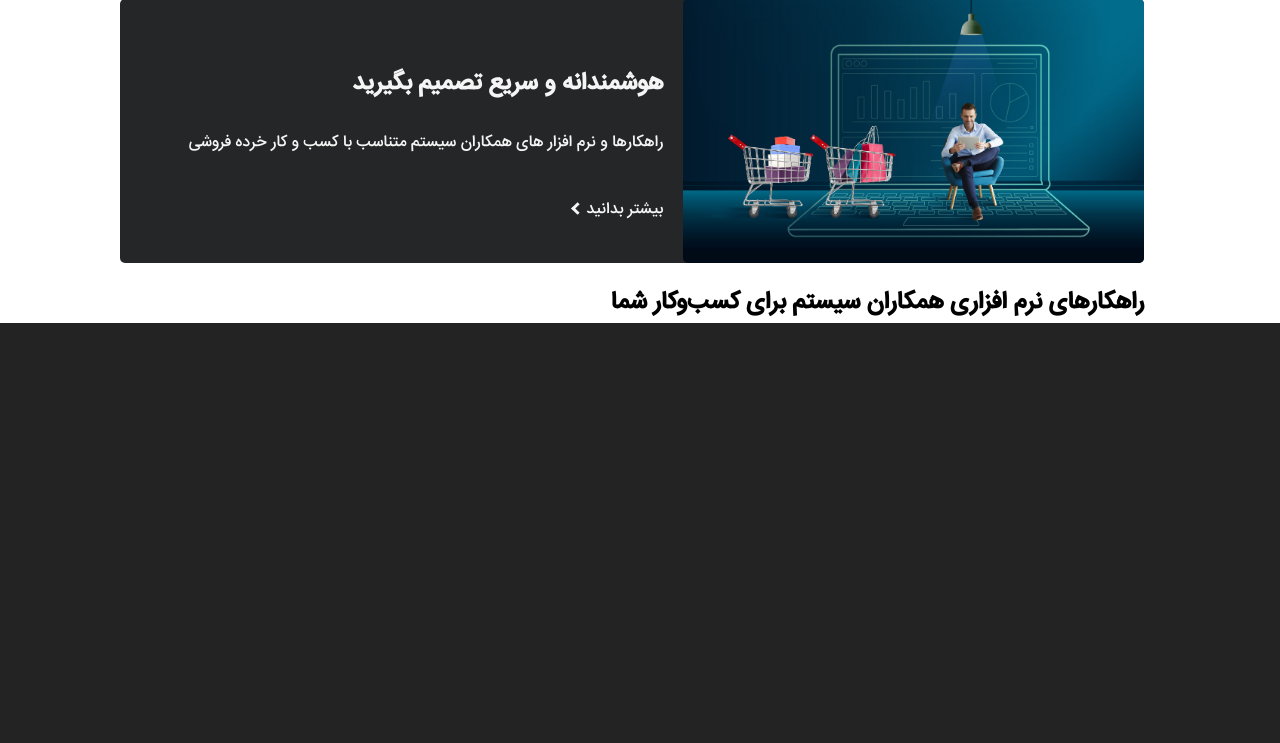
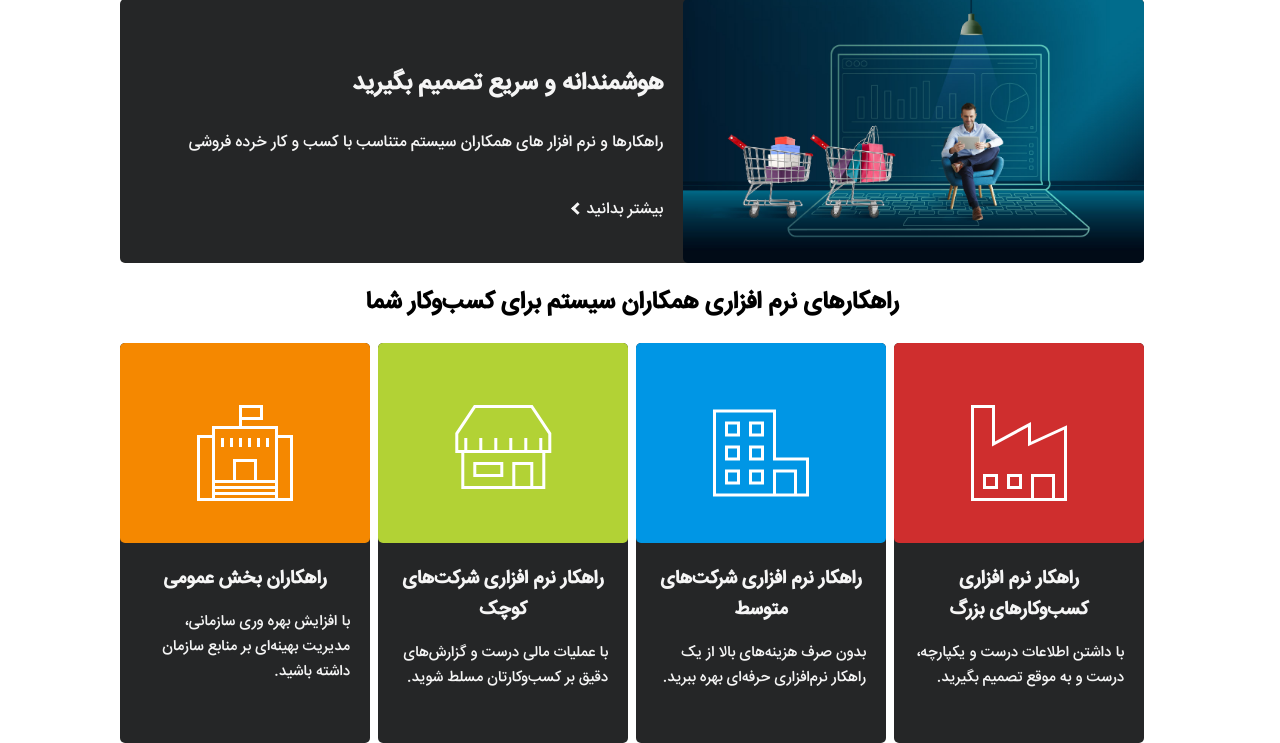
Before and after one commit to SiavashKaseb/MehrAvidClone, a PHP site: page / in a window 1280 px wide. Shown: the part 1283-2026 px from the top of the page. Before the commit the page ends 1606 px from the top, so only its background shows below. Run offline with PHP 8.4, Linux system fonts and the light colour scheme.

Commit message:
cards group created

```diff
--- a/index.html
+++ b/index.html
@@ -208,7 +208,43 @@
         </div>
         <div class="items">
             <h2>راهکارهای نرم افزاری همکاران سیستم برای کسب‌وکار شما</h2>
+            <div class="item-group">
+                <div class="item item1">
+                    <a href="#">
+                        <svg width="96" height="96" viewBox="0 0 96 96" fill="none" xmlns="http://www.w3.org/2000/svg"> <path d="M60 36.66V16.98L24 36.48V0H0V96H96V20.16L60 36.66ZM63 93V72H81V93H63ZM93 93H84V69H60V93H3V3H21V41.52L57 22.02V41.34L93 24.84V93Z" fill="white"></path> <path d="M12 84H27V69H12V84ZM15 72H24V81H15V72Z" fill="white"></path> <path d="M36 84H51V69H36V84ZM39 72H48V81H39V72Z" fill="white"></path> </svg>
+                    </a>
+                    <div class="item-textBox">
+                        <h3>راهکار نرم افزاری کسب‌وکارهای بزرگ</h3>
+                        <p>با داشتن اطلاعات درست و یکپارچه، درست و به موقع تصمیم بگیرید.</p>
+                    </div>
+                </div>
+                <div class="item item2">
+                    <a href="#">
+                        <svg width="96" height="96" viewBox="0 0 96 96" fill="none" xmlns="http://www.w3.org/2000/svg"> <path d="M12 31.5H27V16.5H12V31.5ZM15 19.5H24V28.5H15V19.5Z" fill="white"></path> <path d="M36 31.5H51V16.5H36V31.5ZM39 19.5H48V28.5H39V19.5Z" fill="white"></path> <path d="M12 55.5H27V40.5H12V55.5ZM15 43.5H24V52.5H15V43.5Z" fill="white"></path> <path d="M36 55.5H51V40.5H36V55.5ZM39 43.5H48V52.5H39V43.5Z" fill="white"></path> <path d="M12 79.5H27V64.5H12V79.5ZM15 67.5H24V76.5H15V67.5Z" fill="white"></path> <path d="M36 79.5H51V64.5H36V79.5ZM39 67.5H48V76.5H39V67.5Z" fill="white"></path> <path d="M63 4.5H0V91.5H96V52.5H63V4.5ZM63 88.5V67.5H81V88.5H63ZM93 55.5V88.5H84V64.5H60V88.5H3V7.5H60V55.5H93Z" fill="white"></path> </svg>                    </a>
+                    <div class="item-textBox">
+                        <h3>راهکار نرم افزاری شرکت‌های متوسط</h3>
+                        <p>بدون صرف هزینه‌های بالا از یک راهکار نرم‌افزاری حرفه‌ای بهره ببرید.</p>
+                    </div>
+                </div>
+                <div class="item item3">
+                    <a href="#">
+                        <svg width="97" height="84" viewBox="0 0 97 84" fill="none" xmlns="http://www.w3.org/2000/svg"> <path d="M48.2852 57.0005H18.2852V72.0005H48.2852V57.0005ZM45.2852 69.0005H21.2852V60.0005H45.2852V69.0005Z" fill="white"></path> <path d="M18.9752 0L0.285156 28.05V48H6.28516V84H90.2852V48H96.2852V27.99L77.5952 0H18.9752ZM60.2852 81V60H75.2852V81H60.2852ZM87.2852 81H78.2852V57H57.2852V81H9.28516V48H87.2852V81ZM93.2852 45H87.2852V33H84.2852V45H72.2852V33H69.2852V45H57.2852V33H54.2852V45H42.2852V33H39.2852V45H27.2852V33H24.2852V45H12.2852V33H9.28516V45H3.28516V28.95L20.5952 3H75.9752L93.2852 28.92V45Z" fill="white"></path> </svg>                    </a>
+                    <div class="item-textBox">
+                        <h3>راهکار نرم افزاری شرکت‌های کوچک</h3>
+                        <p>با عملیات مالی درست و گزارش‌های دقیق بر کسب‌وکارتان مسلط شوید.</p>
+                    </div>
+                </div>
+                <div class="item item4">
+                    <a href="#">
+                        <svg width="96" height="96" viewBox="0 0 96 96" fill="none" xmlns="http://www.w3.org/2000/svg"> <path d="M81 24V21H45V15H66V0H42V21H15V30H0V96H96V30H81V24ZM45 3H63V12H45V3ZM42 24H78V75H60V54H36V75H18V24H42ZM18 84H78V87H18V84ZM18 81V78H78V81H18ZM57 75H39V57H57V75ZM3 93V33H15V93H3ZM18 93V90H78V93H18ZM93 33V93H81V33H93Z" fill="white"></path> <path d="M27 33H24V42H27V33Z" fill="white"></path> <path d="M36 33H33V42H36V33Z" fill="white"></path> <path d="M45 33H42V42H45V33Z" fill="white"></path> <path d="M54 33H51V42H54V33Z" fill="white"></path> <path d="M63 33H60V42H63V33Z" fill="white"></path> <path d="M72 33H69V42H72V33Z" fill="white"></path> </svg>                    </a>
+                    <div class="item-textBox">
+                        <h3>راهکاران بخش عمومی</h3>
+                        <p>با افزایش بهره وری سازمانی، مدیریت بهینه‌ای بر منابع سازمان داشته باشید.</p>
+                    </div>
+                </div>
+            </div>
         </div>
+
     </section>
     <script src="./script/app.js"></script>
 </body>
--- a/stylesheets/style.css
+++ b/stylesheets/style.css
@@ -334,3 +334,67 @@ nav li i {
 .banner2 img , .banner3 img , .banner4 img {
   border-radius: 5px;
 }
+
+.items h2 {
+  text-align: center;
+}
+
+.item1 a {
+  background-color: #cf2e2e;
+  width: 100%;
+  height: 50%;
+  text-align: center;
+}
+
+.item2 a {
+  background-color: #0096e5;
+  width: 100%;
+  height: 50%;
+  text-align: center;
+}
+
+.item3 a {
+  background-color: #b2d235;
+  width: 100%;
+  height: 50%;
+  text-align: center;
+}
+
+.item4 a {
+  background-color: #f58800;
+  width: 100%;
+  height: 50%;
+  text-align: center;
+}
+
+.item a svg {
+  margin-top: 25%;
+}
+.item{
+  background-color: #252627;
+  width: 250px;
+  height: 25rem;
+  display: flex;
+  margin-top: 20px;
+  flex-direction: column;
+}
+
+.item , .item a {
+  border-radius: 5px;
+}
+
+.item-group{
+  display: flex;
+  justify-content: space-between;
+}
+
+.item-textBox{
+  text-align: center;
+  padding: 20px;
+  color: #f5f5f5;
+}
+
+.item-textBox p {
+  margin-top: 15px;
+  font-size: 15px;
+}
```
